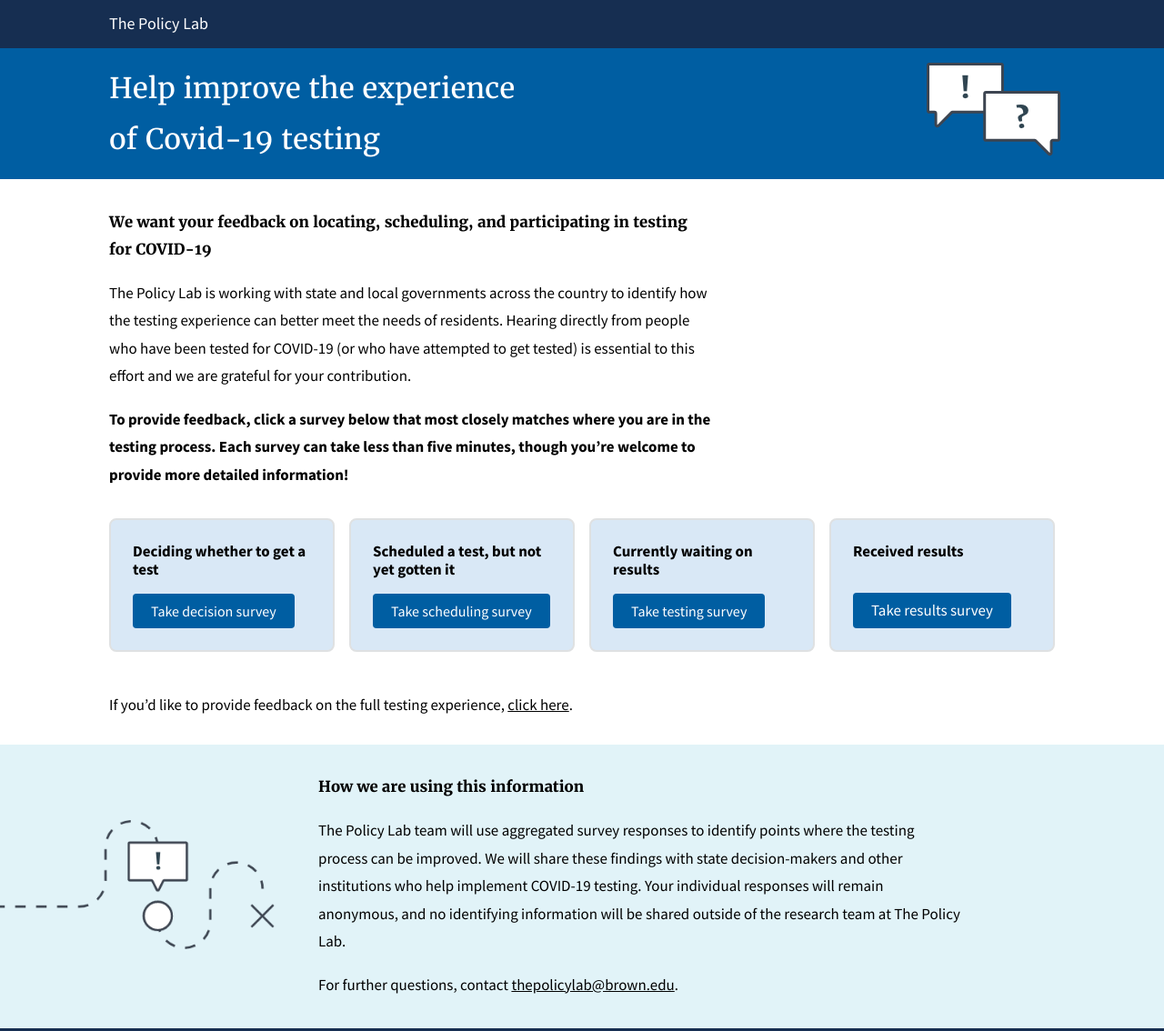
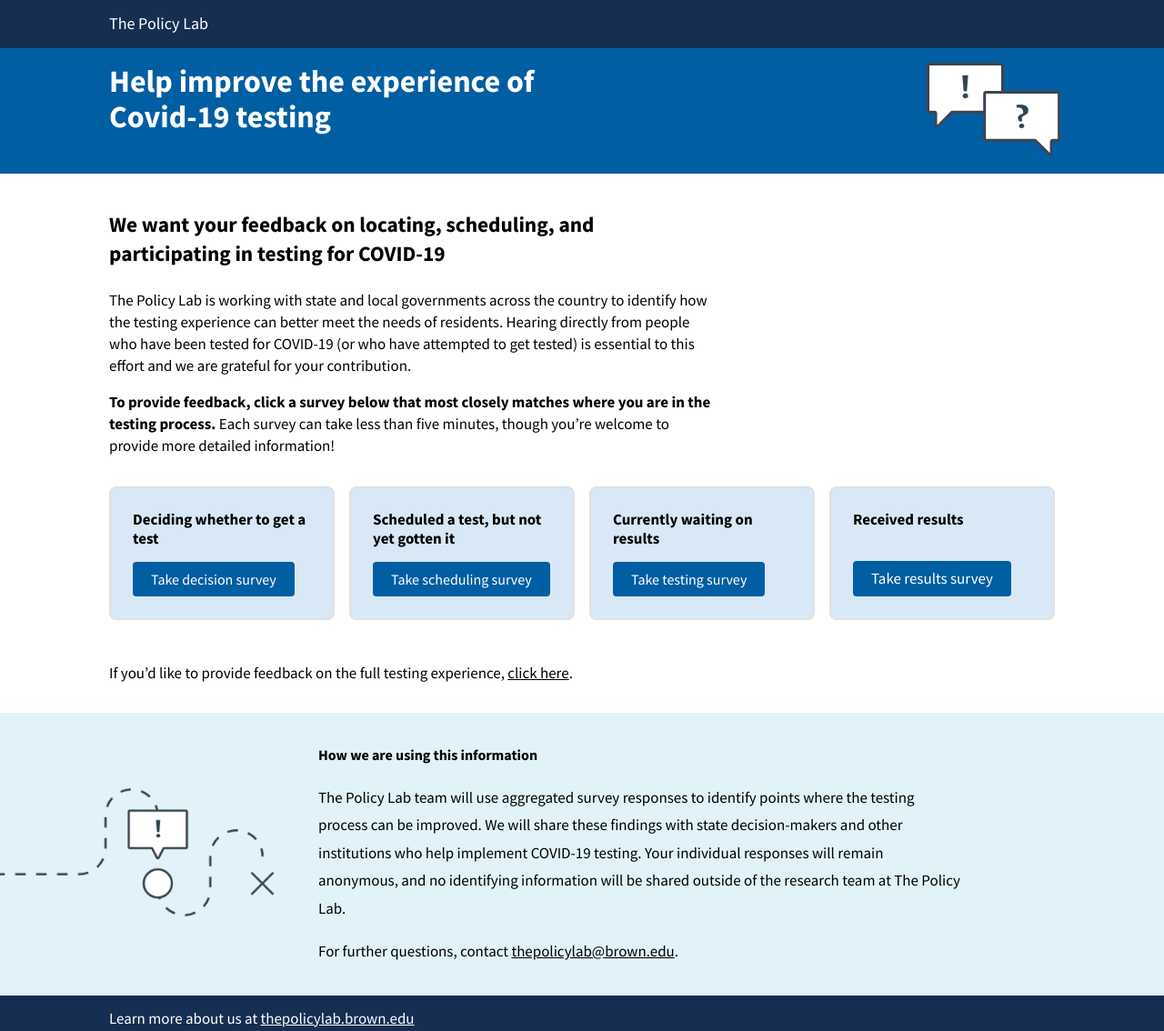
Before and after one commit to thepolicylab/covid-testing-feedback, a website: page index.html in a window 1280 px wide. Shown: the top 1134 px of the page at 91% size. Drawn offline with Linux system fonts and the light colour scheme.

Commit message:
update typesetting
sticking with just sans for now, reduced the line heights

```diff
--- a/index.html
+++ b/index.html
@@ -24,7 +24,7 @@
         </div>
         <!-- post-header -->
         <div class="grid-row header bg-primary padding-y-2 padding-x-9">
-            <div class="tablet:grid-col-6 text-white text-semibold text-middle line-height-serif-6 font-serif-xl padding-x-6">
+            <div class="tablet:grid-col-6 text-white text-bold text-middle line-height-4 padding-x-6 font-sans-xl">
                 Help improve the experience of Covid-19 testing
             </div>
             <div class="tablet:grid-col-2 tablet:grid-offset-4 float-right">
@@ -33,15 +33,15 @@
         </div>
         <!-- content -->
         <div class="grid-row content bg-white text-black padding-y-2 padding-x-9">
-            <div class="tablet:grid-col-8 line-height-serif-6 line-height-sans-6">
-                <p class="font-serif-md text-bold padding-x-6">
+            <div class="grid-col-12 tablet:grid-col-10 desktop:grid-col-8 line-height-sans-4">
+                <p class="text-bold font-sans-lg padding-x-6">
                     We want your feedback on locating, scheduling, and participating in testing for COVID-19
                 </p>
                 <p class="font-body-sm padding-x-6">
                     The Policy Lab is working with state and local governments across the country to identify how the testing experience can better meet the needs of residents. Hearing directly from people who have been tested for COVID-19 (or who have attempted to get tested) is essential to this effort and we are grateful for your contribution.
                 </p>
-                <p class="font-body-sm text-bold padding-x-6">
-                    To provide feedback, click a survey below that most closely matches where you are in the testing process. Each survey can take less than five minutes, though you’re welcome to provide more detailed information!
+                <p class="font-body-sm padding-x-6">
+                    <b>To provide feedback, click a survey below that most closely matches where you are in the testing process.</b> Each survey can take less than five minutes, though you’re welcome to provide more detailed information!
                 </p>
             </div>
         </div>
@@ -102,8 +102,8 @@
             <div class="tablet:grid-col-3 text-black">
                 <img src="assets/images/footer-comments-icon@2x.png">
             </div>
-            <div class="tablet:grid-col-8 text-black padding-x-6 line-height-serif-6 line-height-sans-6">
-                <p class="font-serif-md text-bold ">
+            <div class="tablet:grid-col-8 text-black padding-x-6 line-height-serif-6 line-height-sans-4">
+                <p class="text-bold ">
                     How we are using this information
                 </p>
                 <p class="font-body-sm">
```
